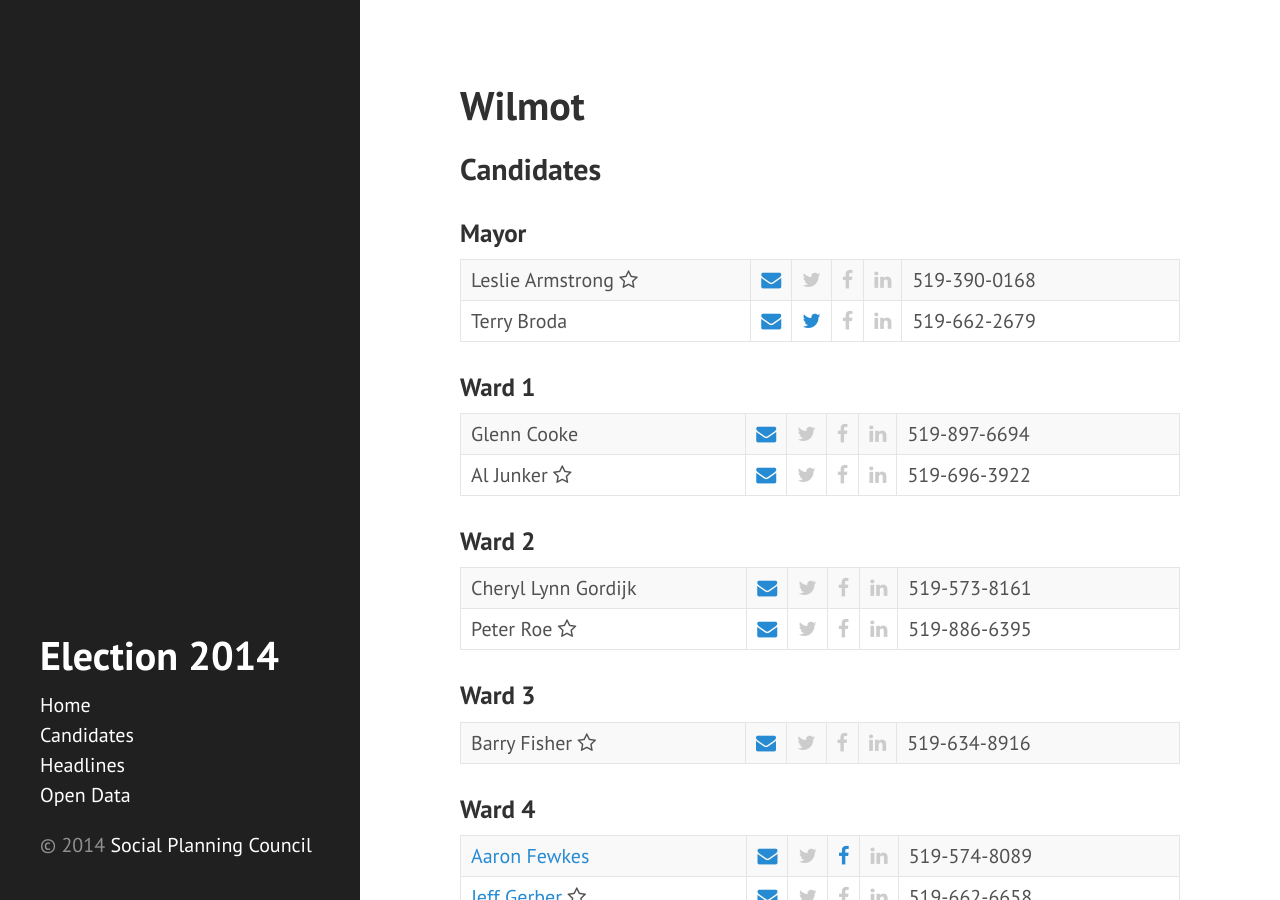
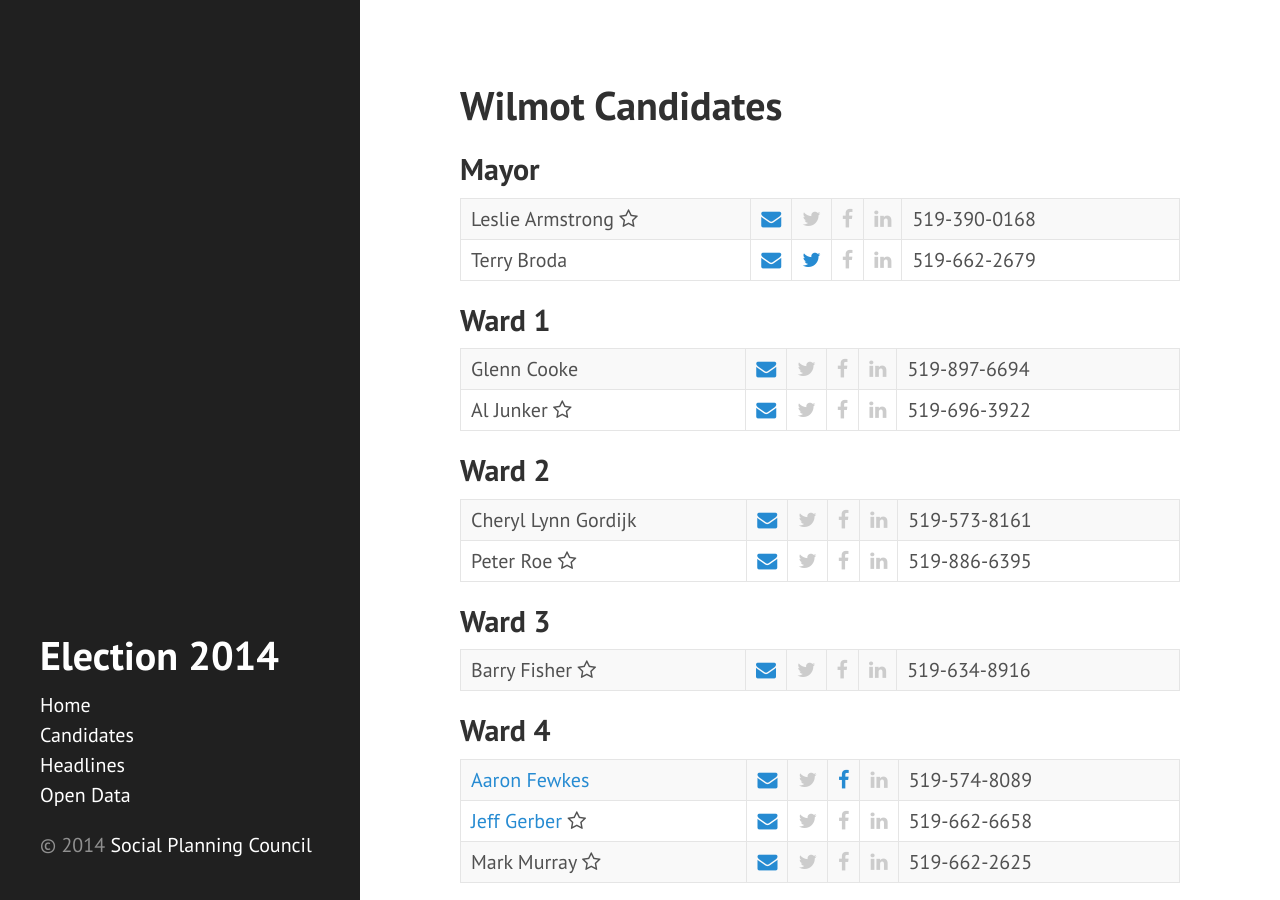
Before and after one commit to info-waterloo-region/election-2014, a Jekyll site: the page built from wilmot.html, in a window 1280 px wide and 900 px high. Built offline with Jekyll 4.4.1, drawn with Linux system fonts in a browser that asks for light colours; nearby versions of some CDN libraries; Markdown is read by kramdown in place of the engine named in the settings.

Commit message:
Council formatting

```diff
--- a/_layouts/council.html
+++ b/_layouts/council.html
@@ -3,12 +3,11 @@ layout: default
 ---
 
 <div class="page">
-  <h1 class="page-title">{{page.title}}</h1>
-  <h2>Candidates</h2>
+  <h1 class="page-title">{{page.title}} Candidates</h1>
   {% for m in site.data.candidates %}
   {% if m[0] == page.title %}
     {% for o in m[1] %}
-    <h3>{{o[0]}}</h3>
+    <h2>{{o[0]}}</h2>
     <table>
       <tbody>
         {% for c in o[1] %}
```
